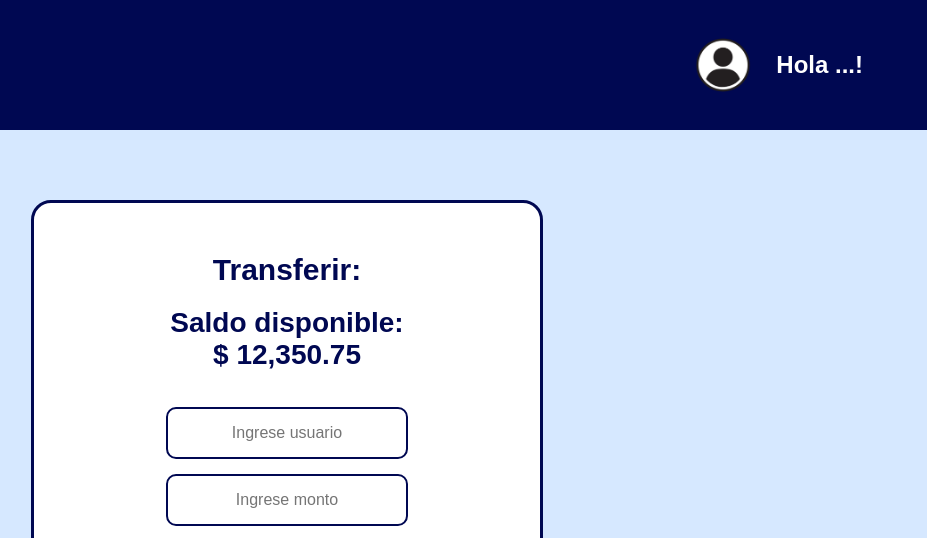
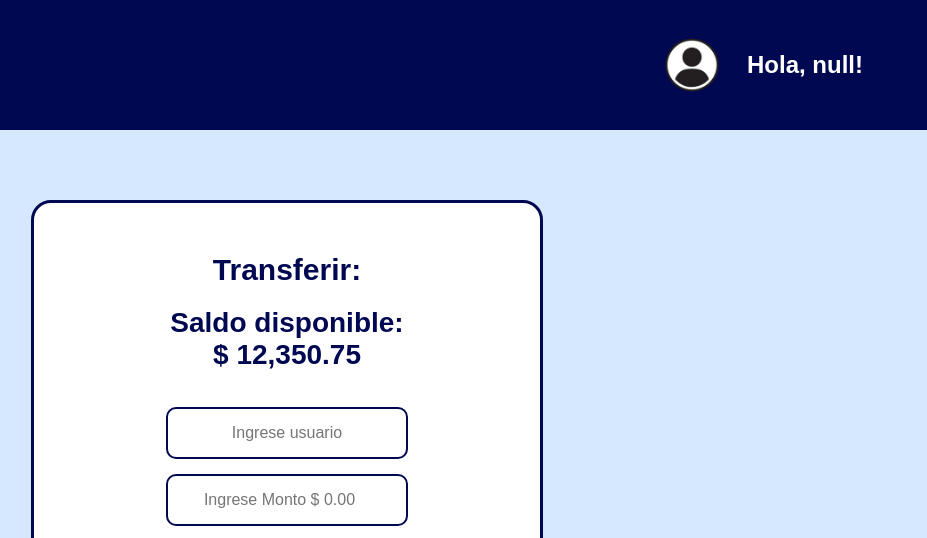
Before and after one commit to valenmorello/Programacion-web, a plain HTML site: page html/transferir.html in a window 1280 px wide. Shown: the top 538 px of the page, 353-1280 px from the left. Drawn offline with Linux system fonts and the light colour scheme.

Commit message:
nombre arriba y localstorage

```diff
--- a/dom.js
+++ b/dom.js
@@ -11,6 +11,7 @@ function registro (){
 
     alert(`Bienvenido, ${user}`)
     window.location.assign('inicio.html')
+    localStorage.setItem('user', user)
 }
 
 function loguearse (){
@@ -19,6 +20,7 @@ function loguearse (){
 
     alert(`Bienvenido, ${user}`)
     window.location.assign('inicio.html')
+    localStorage.setItem('user', user)
 }
 
 function actividad (){
@@ -32,8 +34,6 @@ function cuenta (){
 function editar (){
     let newUser = document.getElementById('usuarioNuevo').value
     let newPassword = document.getElementById('contraseñaNueva').value
-
-
 }
 
 function transferencia (){
@@ -43,7 +43,6 @@ function transferencia (){
 function transferirDinero (){
     let userDestino = document.getElementById('usuarioDestino').value
     let monto = document.getElementById('monto').value
-
 }
 
 function inicio (){
@@ -56,7 +55,6 @@ function solicitud (){
 
 function solicitarDinero (){
     let montoSolicitar = document.getElementById('montoSolicitar').value
-
 }
 
 function quitar (){
@@ -65,8 +63,14 @@ function quitar (){
 
 function cerrarSesion (){
     window.location.assign('index.html')
+    localStorage.removeItem('user')
 }
 
 function hijo(){
     window.location.assign('padre2.html')
 }
+
+function cargarNombre (){
+    let nombrePag = document.getElementById('cuenta')
+    nombrePag.innerHTML = `Hola, ${localStorage.getItem('user')}!`
+}
--- a/html/transferir.html
+++ b/html/transferir.html
@@ -6,7 +6,7 @@
   <title>Transferir - FamilyBank</title>
   <link rel="stylesheet" href="../css/transferir.css">
 </head>
-<body>
+<body onload="cargarNombre()">
   <header>
     <div class="logo">
         <button onclick="inicio()">
@@ -17,7 +17,7 @@
         <button onclick="cuenta()">
             <img src="../Images/user.png" alt="Usuario">
         </button>
-        <button onclick="cuenta()">Hola ...!</button>
+        <button id="cuenta" onclick="cuenta()"></button>
     </div>
   </header>
 
@@ -30,7 +30,7 @@
       </div>
       <div class="datos">
         <input class="input" id="usuarioDestino" placeholder="Ingrese usuario">
-        <input class="input" id="monto" placeholder="Ingrese monto">
+        <input type="number" placeholder="Ingrese Monto $ 0.00" class="input" id="montoSolicitar">
         <input class="input" id="motivo" placeholder="Ingrese motivo">
       </div>
       <div class="acciones">
```
Also changed, not shown: html/actividad.html (+2 -2 lines), html/cuenta.html (+2 -2 lines), html/inicio.html (+2 -2 lines), html/iniciopadre.html (+2 -2 lines), html/padre2.html (+2 -2 lines), html/quitar.html (+2 -2 lines), html/solicitar.html (+2 -2 lines).
